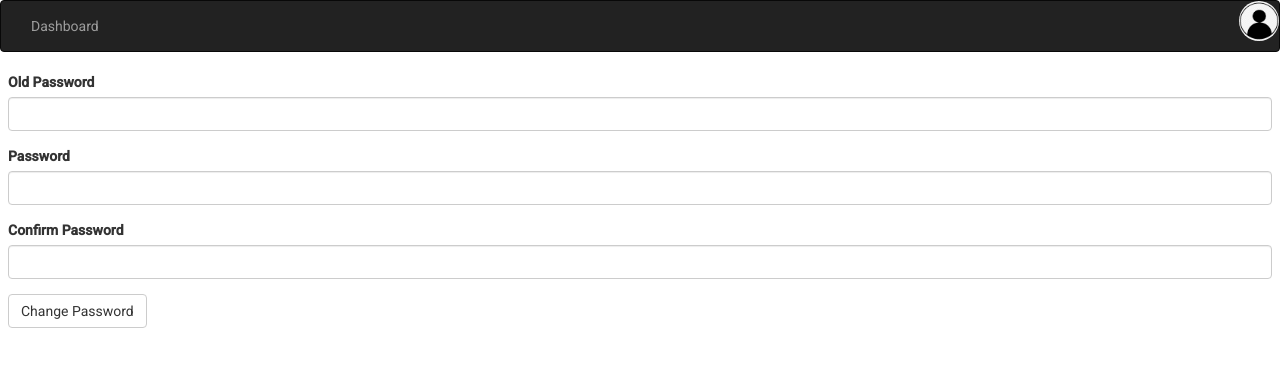
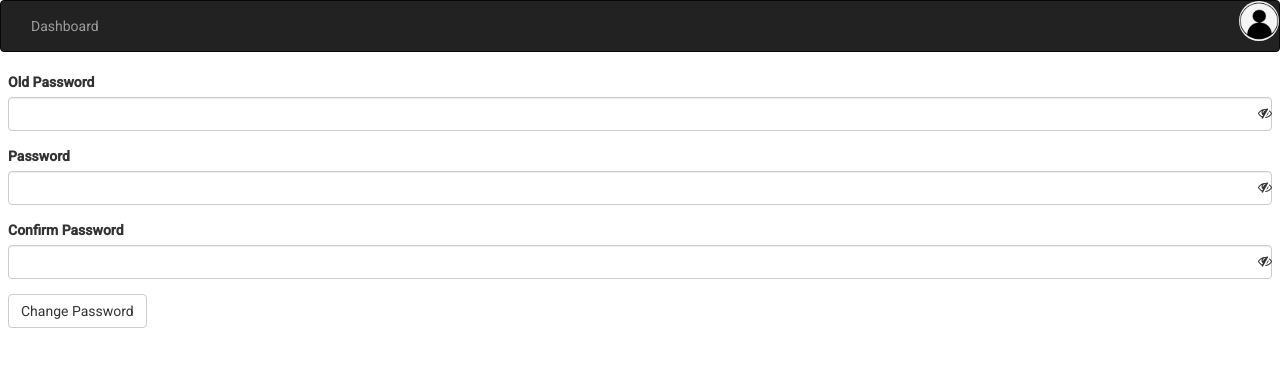
Before and after one commit to ManishArya/online-book-store-spa, an Angular app: page /change-password in a window 1280 px wide. Shown: the top 366 px of the page. Built offline with nearby package versions, Linux system fonts and the light colour scheme; no server answers; sample sign-in values are in the browser's storage.

Commit message:
create password-viewer component

```diff
--- a/src/app/account/app-login.component.html
+++ b/src/app/account/app-login.component.html
@@ -6,20 +6,11 @@
         <label for="usernameOrEmail">Username/Email</label>
         <input type="usernameOrEmail" class="form-control" id="usernameOrEmail" [(ngModel)]="usernameOrEmail" />
       </div>
-      <div class="form-group">
-        <label for="password">Password</label>
-        <input [type]="showPassword ? 'text' : 'password'" class="form-control" id="password" [(ngModel)]="password" />
-        <span
-          class="fa p-viewer"
-          [ngClass]="{ 'fa-eye': showPassword, 'fa-eye-slash': !showPassword }"
-          id="togglePassword"
-          (click)="togglePassword()"
-        ></span>
-        <div>
-          <button type="button" class="btn btn-default" (click)="signIn()">Log In</button>
-          <button type="button" class="btn btn-link" (click)="redirectToForgetPasswordPage()">Forget Password</button>
-          <button type="button" class="btn btn-link" (click)="redirectToNewUserPage()">New User</button>
-        </div>
+      <app-password-viewer label="Password" inputClass="form-control" [(ngModel)]="password"></app-password-viewer>
+      <div>
+        <button type="button" class="btn btn-default" (click)="signIn()">Log In</button>
+        <button type="button" class="btn btn-link" (click)="redirectToForgetPasswordPage()">Forget Password</button>
+        <button type="button" class="btn btn-link" (click)="redirectToNewUserPage()">New User</button>
       </div>
     </div>
   </div>
--- a/src/app/account/app-login.component.ts
+++ b/src/app/account/app-login.component.ts
@@ -9,14 +9,12 @@ import { ToastService } from './../services/toast.service';
 import { TokenService } from './../services/token.service';
 
 @Component({
-  templateUrl: './app-login.component.html',
-  styleUrls: ['./app-login.component.scss']
+  templateUrl: './app-login.component.html'
 })
 export class AppLoginComponent implements OnInit {
   public usernameOrEmail: string;
   public password: string;
   public isWaiting: boolean;
-  public showPassword: boolean = false;
 
   constructor(private router: Router, private _loginService: LoginService, private toast: ToastService) {}
 
@@ -24,10 +22,6 @@ export class AppLoginComponent implements OnInit {
     if (TokenService.Token) {
       this.router.navigateByUrl('');
     }
-  }
-
-  public togglePassword(): void {
-    this.showPassword = !this.showPassword;
   }
 
   public signIn(): void {
@@ -45,6 +39,7 @@ export class AppLoginComponent implements OnInit {
           this.toast.open(res.message);
         },
         (err: HttpErrorResponse) => {
+          console.log(err);
           this.toast.open((err.error as IApiErrorResponse).errorMessages?.[0] ?? err.error.message);
         }
       );
--- a/src/app/account/app-new-user.component.html
+++ b/src/app/account/app-new-user.component.html
@@ -20,11 +20,9 @@
     <input type="tel" name="mobile" class="form-control error" id="mobile" formControlName="mobile" />
     <app-error-display fieldName="mobile" [error]="error" [formGroup]="formGroup"></app-error-display>
   </div>
-  <div class="form-group">
-    <label for="password" class="required">Password</label>
-    <input type="password" name="password" class="form-control error" id="password" formControlName="password" />
+  <app-password-viewer label="Password" inputClass="form-control error" [isRequired]="true" formControlName="password">
     <app-error-display fieldName="password" [error]="error" [formGroup]="formGroup"></app-error-display>
-  </div>
+  </app-password-viewer>
   <div class="form-group">
     <label for="photo">Photo</label>
     <input type="file" name="photo" class="form-control" id="photo" #photo />
--- a/src/app/header/change-password/app-change-password.component.html
+++ b/src/app/header/change-password/app-change-password.component.html
@@ -1,22 +1,11 @@
 <div>
   <app-spinner [isWaiting]="isWaiting"></app-spinner>
-  <div class="form-group">
-    <label for="oldPassword">Old Password</label>
-    <input type="password" name="oldPassword" class="form-control" id="oldPassword" [(ngModel)]="oldPassword" />
-  </div>
-  <div class="form-group">
-    <label for="password">Password</label>
-    <input type="password" name="password" class="form-control" id="password" [(ngModel)]="password" />
-  </div>
-  <div class="form-group">
-    <label for="confirmPassword">Confirm Password</label>
-    <input
-      type="password"
-      name="confirmPassword"
-      class="form-control"
-      id="confirmPassword"
-      [(ngModel)]="confirmPassword"
-    />
-  </div>
+  <app-password-viewer label="Old Password" inputClass="form-control" [(ngModel)]="oldPassword"></app-password-viewer>
+  <app-password-viewer label="Password" inputClass="form-control" [(ngModel)]="password"></app-password-viewer>
+  <app-password-viewer
+    label="Confirm Password"
+    inputClass="form-control"
+    [(ngModel)]="confirmPassword"
+  ></app-password-viewer>
   <button type="button" class="btn btn-default" (click)="changePassword()">Change Password</button>
 </div>
--- a/src/app/services/token.interceptor.ts
+++ b/src/app/services/token.interceptor.ts
@@ -1,6 +1,6 @@
 import { HttpErrorResponse, HttpEvent, HttpHandler, HttpInterceptor, HttpRequest } from '@angular/common/http';
 import { Injectable } from '@angular/core';
-import { Observable, of } from 'rxjs';
+import { Observable, throwError } from 'rxjs';
 import { catchError } from 'rxjs/operators';
 import { LogOutService } from './log-out.service';
 import { TokenService } from './token.service';
@@ -23,7 +23,7 @@ export class TokenInterceptor implements HttpInterceptor {
             this.logoutService.signOut();
           }
         }
-        return of(err);
+        return throwError(err);
       })
     );
   }
--- /dev/null
+++ b/src/app/shared/app-password-viewer/app-password-viewer.component.html
@@ -0,0 +1,17 @@
+<div class="form-group">
+  <label [for]="label" [class.required]="isRequired">{{ label }}</label>
+  <input
+    [type]="showPassword ? 'text' : 'password'"
+    [class]="inputClass"
+    [id]="label"
+    [ngModel]="password"
+    (ngModelChange)="modelChange($event)"
+  />
+  <span
+    class="fa p-viewer"
+    [ngClass]="{ 'fa-eye': showPassword, 'fa-eye-slash': !showPassword }"
+    id="togglePassword"
+    (click)="togglePassword()"
+  ></span>
+  <ng-content></ng-content>
+</div>
--- /dev/null
+++ b/src/app/shared/app-password-viewer/app-password-viewer.component.ts
@@ -0,0 +1,47 @@
+import { Component, forwardRef, Input } from '@angular/core';
+import { ControlValueAccessor, NG_VALUE_ACCESSOR } from '@angular/forms';
+
+@Component({
+  selector: 'app-password-viewer',
+  templateUrl: './app-password-viewer.component.html',
+  styleUrls: ['./app-password-viewer.component.scss'],
+  providers: [
+    {
+      provide: NG_VALUE_ACCESSOR,
+      useExisting: forwardRef(() => AppPasswordViewerComponent),
+      multi: true
+    }
+  ]
+})
+export class AppPasswordViewerComponent implements ControlValueAccessor {
+  @Input() public label: string = 'Password';
+  @Input() public isRequired: boolean = false;
+  @Input() public inputClass: string;
+  public showPassword: boolean = false;
+  public password: string;
+  public onChange = (value: string) => {};
+  public onTouched = () => {};
+
+  public writeValue(value: string): void {
+    if (value) {
+      this.password = value;
+      this.onChange(this.password);
+    }
+  }
+
+  public registerOnChange(fn: any): void {
+    this.onChange = fn;
+  }
+
+  public registerOnTouched(fn: any): void {
+    this.onTouched = fn;
+  }
+
+  public modelChange(value: string): void {
+    this.onChange(value);
+  }
+
+  public togglePassword(): void {
+    this.showPassword = !this.showPassword;
+  }
+}
```
Also changed, not shown: src/app/shared/app-shared.module.ts (+10 -2 lines), src/app/shared/app-password-viewer/app-password-viewer.component.scss (renamed from src/app/account/app-login.component.scss), 1 other file (tests, documents, lock files or other folders).
